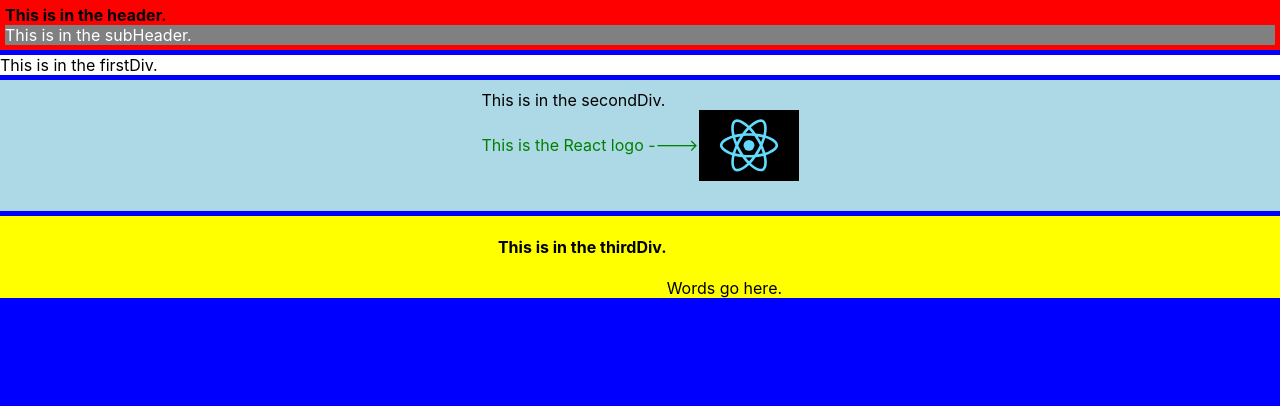
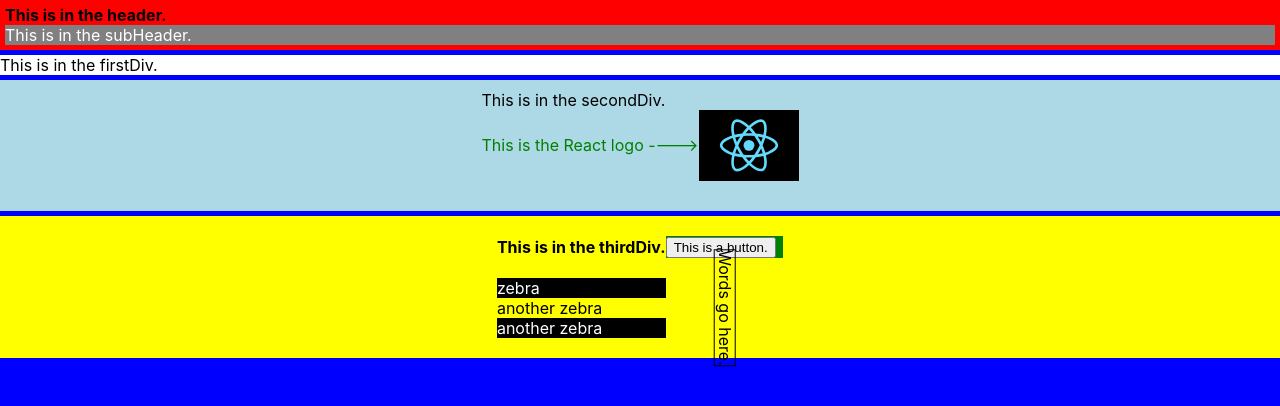
Before and after one commit to irene-rojas/sass-tests, a React (Create React App) app: page / in a window 1280 px wide. Shown: the top 406 px of the page. Built offline with nearby package versions, Linux system fonts and the light colour scheme.

Commit message:
more mixins

```diff
--- a/src/App.js
+++ b/src/App.js
@@ -28,8 +28,18 @@ function App() {
 
       <div className="thirdDiv">
           <h4>This is in the thirdDiv.</h4>
+          <br/>
+          <div className="zebras">
+            <div className="stripe-1">zebra</div>
+            <div className="stripe-2">another zebra</div>
+            <div className="stripe-3">another zebra</div>
+        </div>
           <div className="subThird">
               Words go here.
+          </div>
+
+          <div className="buttonDiv">
+              <button>This is a button.</button>
           </div>
       </div>
 
--- a/src/App.scss
+++ b/src/App.scss
@@ -5,6 +5,34 @@
     grid-template-rows: repeat(2, auto);
     grid-template-columns: repeat(2, auto);
 }
+
+@mixin rotate($degree) {
+    transform: rotate($degree); //Standard CSS
+    -webkit-transform: rotate($degree); //Webkit based
+    -moz-transform: rotate($degree); //Firefox
+    -ms-transform: rotate($degree); //IE
+    -o-transform: rotate($degree); //Opera
+}
+
+@mixin zebra() {
+    @for $i from 1 through 7 {
+        @if ($i % 2 == 1) {
+            .stripe-#{$i} {
+                background-color: black;
+                color: white;
+            }
+        }
+    }
+}
+
+@mixin button-color($height, $width) {
+    @if(($height < $width) and ($width >= 35px)) {
+        background-color: blue;
+    } @else {
+        background-color: green;
+    }
+}
+
 
 .App {
     margin: 0 auto;
@@ -65,8 +93,20 @@ p {
     @include grid2x2();
     grid-row: 1/2;
     grid-column: 1/2;
+    @include zebra();
     .subThird {
         grid-row: 2/3;
+        grid-column: 2/3;
+        border: 1px solid black;
+        @include rotate(90deg);
+    }
+    .zebras {
+        grid-row: 2/3;
+        grid-column: 1/2;
+    }
+    .buttonDiv {
+        @include button-color(20px, 30px);
+        grid-row: 1/2;
         grid-column: 2/3;
     }
 }
```
